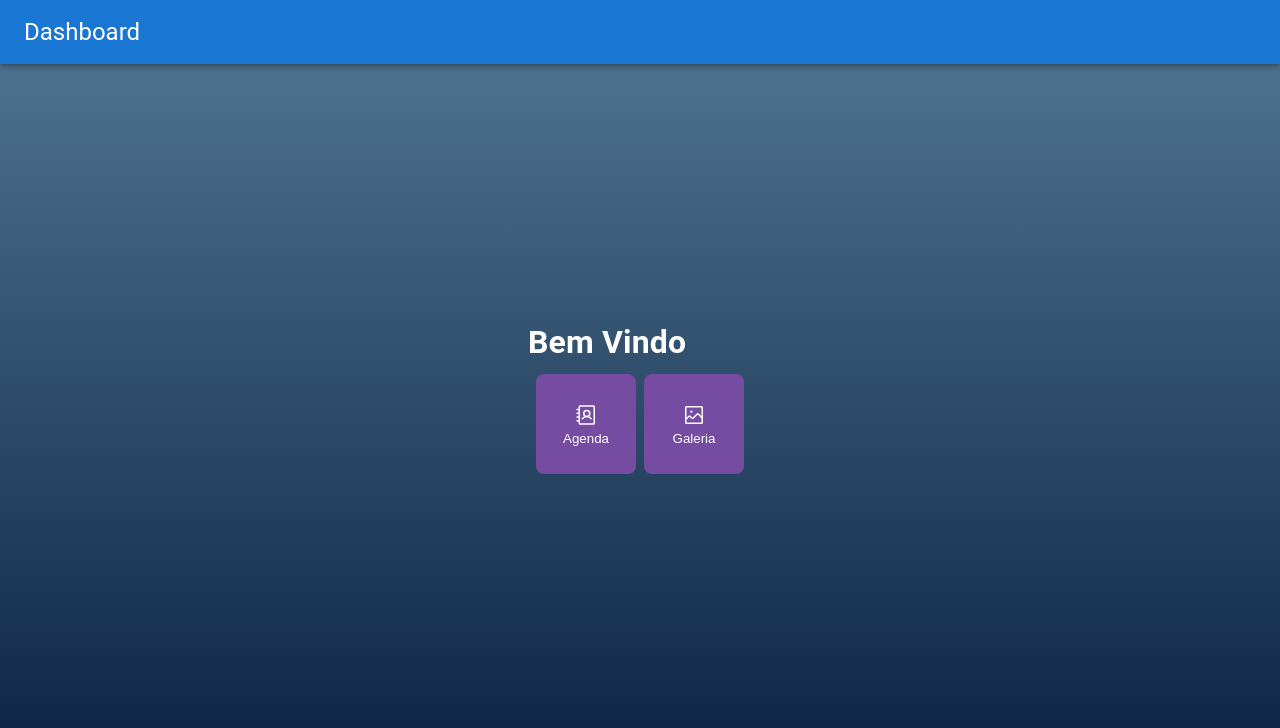
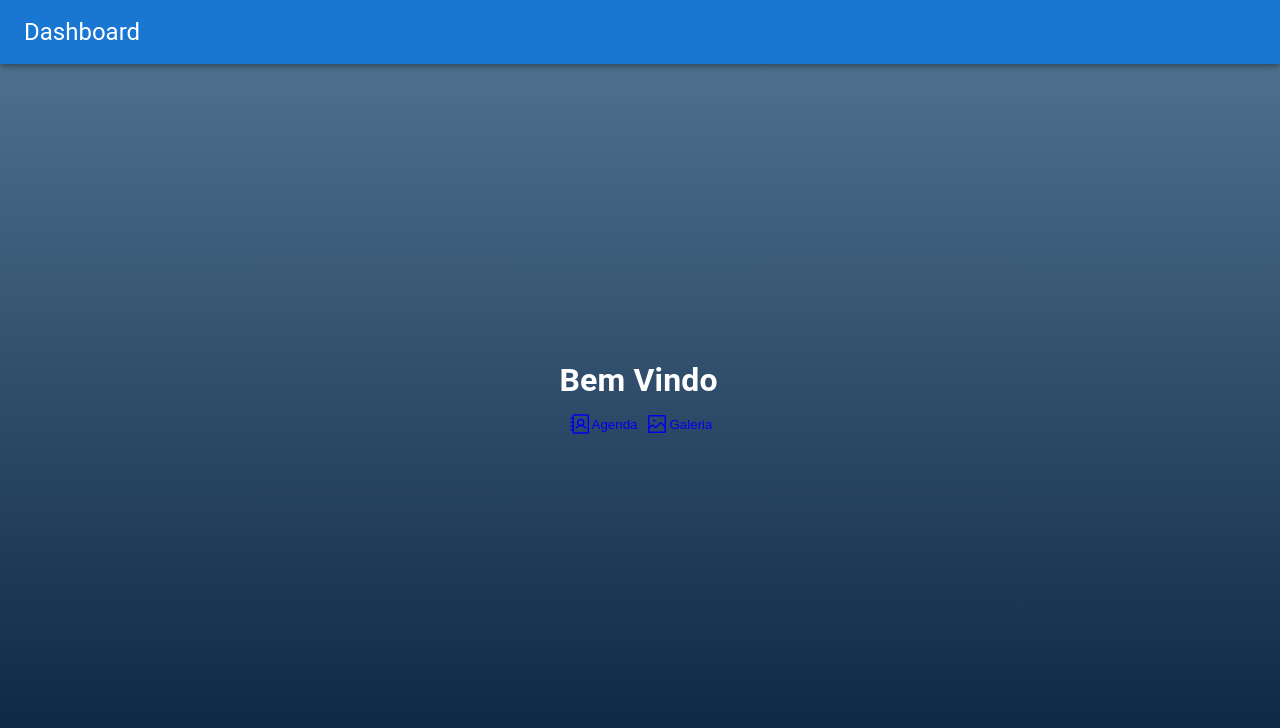
Before and after one commit to oFerrari/app-example-react, a React (Vite) app: page / in a window 1280 px wide. Shown: the top 728 px of the page. Built offline with nearby package versions, Linux system fonts and the light colour scheme.

Commit message:
Finalizando estilização da lista com o material UI

```diff
--- a/src/components/AlignItemsList/index.tsx
+++ b/src/components/AlignItemsList/index.tsx
@@ -9,7 +9,7 @@ type ContactCardProps = {
 export function AlignItemsList({contactData}:ContactCardProps){
     const { name, email, picture } = contactData;
     return (
-<List sx={{ width: '100%', maxWidth: 360, bgcolor: 'background.paper', marginTop:'20px'}}>
+<List sx={{ width: '100%', maxWidth: 360, bgcolor: 'background.paper', marginTop:'20px', borderRadius: '10px',}}>
       <ListItem alignItems="flex-start">
         <ListItemAvatar>
           <Avatar alt="Remy Sharp" src={picture.medium} />
@@ -30,7 +30,7 @@ export function AlignItemsList({contactData}:ContactCardProps){
                 display:'flex',
                         background: '#764ba2',
                         color: 'white',
-                        marginTop:'10px',
+                        marginTop:'5px',
                         justifyContent:'center',
                         alignItems:'center'
                     }}>Detalhes</Button>
--- a/src/components/InputAdornments/index.tsx
+++ b/src/components/InputAdornments/index.tsx
@@ -18,6 +18,7 @@ export default function InputAdornments() {
 }
 
 return (
+
   <Box sx={{ display: 'flex', flexWrap: 'wrap' }}>
     <div>
 
--- a/src/components/MenuItem/index.tsx
+++ b/src/components/MenuItem/index.tsx
@@ -1,3 +1,4 @@
+import { ButtonBase } from '@mui/material'
 import './style.css'
 
 type MenuItemProps = {
@@ -8,9 +9,29 @@ type MenuItemProps = {
 export function MenuItem({icon,text}:MenuItemProps){
     return (
         <>
-            <button className="menuItem">
-                {icon}{text}
-            </button>
+        <ButtonBase sx={{
+            /* width:'100px',
+            height:'100px',
+            borderRadius:'8px',
+            border: '0',
+            backgroundColor:'#764ba2', */
+
+
+                /* width: '100px',
+                height: '100px',
+                borderRadius:'8px',
+                border: '0',
+                backgroundColor:'#764ba2',
+                color: 'white',
+                display: 'flex',
+                flex-direction: 'column',
+                flex
+                gap: '4px',
+                align-items: 'center',
+                justify-content: 'center',
+                text-decoration: 'none', */
+
+        }}>{icon}{text}</ButtonBase>
         </>
     )
 }
--- a/src/pages/Schedule/index.tsx
+++ b/src/pages/Schedule/index.tsx
@@ -30,11 +30,11 @@ export function Schedule() {
 
     return (
         <>
-            <header>
-                <Title text='Agenda de Contatos' />
-            </header>
+        <BaseLayout appBarTitle="Schedule">
+
+            <Title text='Agenda de Contatos' />
+
             <input type="search" className="inputSearch" />
-            <main>
 
                 {isLoading ? (
                     <CircularProgress />) : (
@@ -47,7 +47,8 @@ export function Schedule() {
                     </ContactList>
 
                 )}
-            </main>
+
+            </BaseLayout>
         </>
     )
 }
```
Also changed, not shown: vite.config.ts.timestamp-1680610271394.mjs (added, +10 -0 lines).
